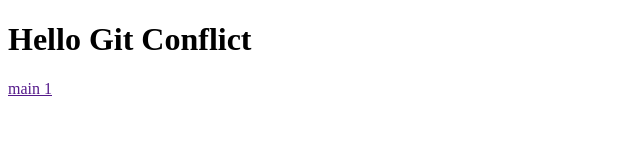
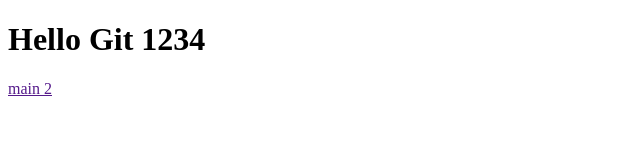
Before and after one commit to Kristian027/test, a plain HTML site: page index.html in a window 1280 px wide. Shown: the whole page, without its empty margins (0-640 px from the left). Drawn offline with Linux system fonts and the light colour scheme.

Commit message:
added numbers

```diff
--- a/index.html
+++ b/index.html
@@ -9,12 +9,12 @@
 </head>
 
 <body>
-    <h1>Hello Git Conflict</h1>
+    <h1>Hello Git 1234</h1>
     <div class="header">
         <span></span>
     </div>
     <div>
-        <a href="">main 1</a>
+        <a href="">main 2</a>
     </div>
 </body>
 
```
